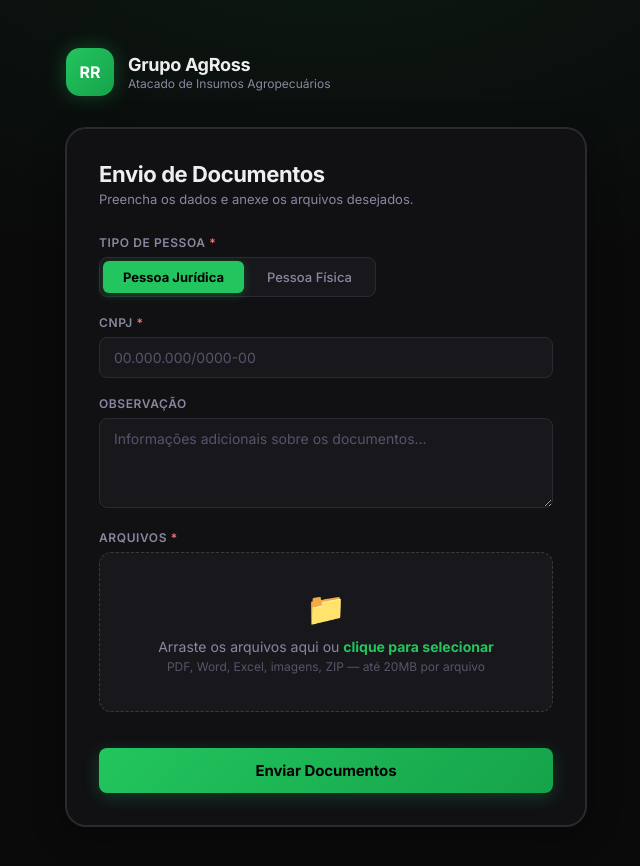
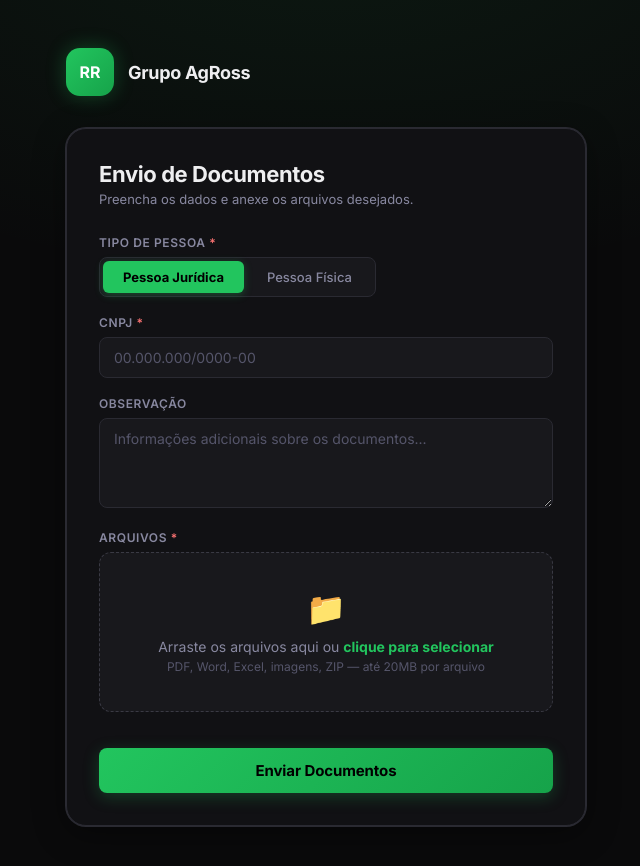
Before and after one commit to luciano7799/agross-docs, a website: page public/index.html in a window 1280 px wide. Shown: the whole page, without its empty margins (314-954 px from the left). Drawn offline with Linux system fonts and the light colour scheme.

Commit message:
feat: remove subtitulo do cabecalho

```diff
--- a/public/index.html
+++ b/public/index.html
@@ -13,7 +13,6 @@
         <div class="logo-icon">RR</div>
         <div>
           <h1>Grupo AgRoss</h1>
-          <p>Atacado de Insumos Agropecuários</p>
         </div>
       </div>
     </header>
```
Also changed, not shown: public/admin.html (+0 -1 lines).
